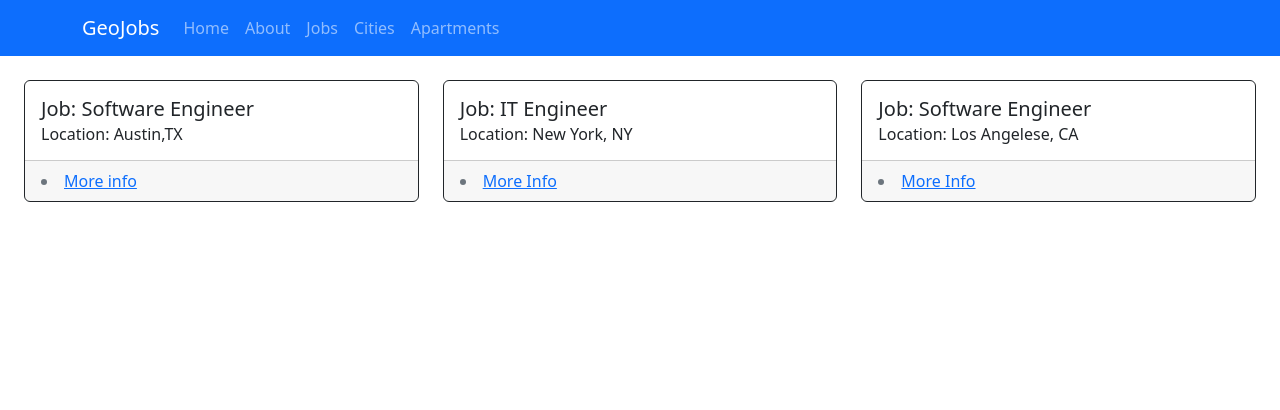
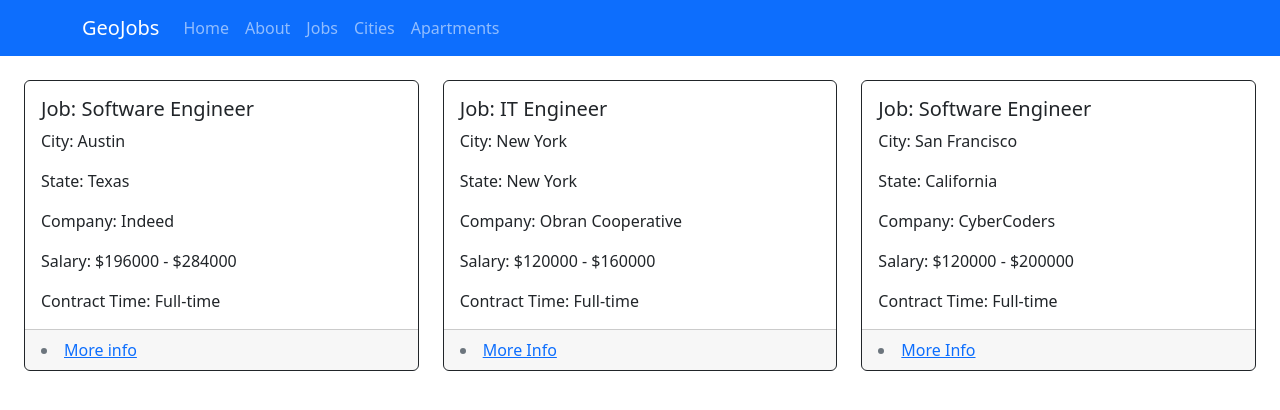
Before and after one commit to coleamlong/GeoJobs, a React (Create React App) app in the folder front-end/: page /jobs in a window 1280 px wide. Shown: the top 410 px of the page. Built offline with nearby package versions, Linux system fonts and the light colour scheme.

Commit message:
Updated instance information

```diff
--- a/front-end/src/components/Cards/ApartmentCard.jsx
+++ b/front-end/src/components/Cards/ApartmentCard.jsx
@@ -13,7 +13,11 @@ const ApartmentCard = () => {
                 <Card border='dark'>
                     <Card.Body>
                         <Card.Title>Chelsea On Lamar Apartments</Card.Title>
-                        <Card.Subtitle>Location: Austin, TX</Card.Subtitle>
+                        <Card.Text>City: Austin</Card.Text>
+                        <Card.Text>State: Texas</Card.Text>
+                        <Card.Text>Number of Reviews: 15</Card.Text>
+                        <Card.Text>Rating: 4.5</Card.Text>
+                        <Card.Text>$1,445 - $2,395 per month</Card.Text>
                     </Card.Body>
                     <Card.Footer className='text-muted'>
                     <li>
@@ -26,7 +30,11 @@ const ApartmentCard = () => {
                 <Card border='dark'>
                     <Card.Body>
                         <Card.Title>City Wide Apartments</Card.Title>
-                        <Card.Subtitle>Location: New York, NY</Card.Subtitle>
+                        <Card.Text>City: New York</Card.Text>
+                        <Card.Text>State: New York</Card.Text>
+                        <Card.Text>Number of Reviews: 102</Card.Text>
+                        <Card.Text>Rating: 4.5</Card.Text>
+                        <Card.Text>$2,650 - $16,950 per month</Card.Text>
                     </Card.Body>
                     <Card.Footer className='text-muted'>
                     <li>
@@ -39,7 +47,11 @@ const ApartmentCard = () => {
                 <Card border='dark'>
                     <Card.Body>
                         <Card.Title>Lakewood Apartments At Lake Merced</Card.Title>
-                        <Card.Subtitle>Location: San Francisco, CA</Card.Subtitle>
+                        <Card.Text>City: San Francisco</Card.Text>
+                        <Card.Text>State: California</Card.Text>
+                        <Card.Text>Number of Reviews: 62</Card.Text>
+                        <Card.Text>Rating: 3.0</Card.Text>
+                        <Card.Text>$2,199 - $3,869 per month</Card.Text>
                     </Card.Body>
                     <Card.Footer className='text-muted'>
                     <li>
--- a/front-end/src/components/Cards/CityCard.jsx
+++ b/front-end/src/components/Cards/CityCard.jsx
@@ -12,10 +12,11 @@ const CityCard = () => {
                 <Card border='dark'>
                     <Card.Body>
                         <Card.Title>City Name: Austin</Card.Title>
-                        <Card.Subtitle>Located in: TX</Card.Subtitle>
-                        <Card.Text>
-                          Family Friendly: yes
-                        </Card.Text>
+                        <Card.Subtitle>Located in: Texas</Card.Subtitle>
+                        <Card.Text>Population: 790390</Card.Text>
+                        <Card.Text>Family Friendly: yes</Card.Text>
+                        <Card.Text>Average Rating: 4.27</Card.Text>
+                        <Card.Text>Budget Score: 7/8</Card.Text>
                     </Card.Body>
                     <Card.Footer className='text-muted'>
                     <li>
@@ -28,10 +29,11 @@ const CityCard = () => {
             <Card border='dark'>
                     <Card.Body>
                         <Card.Title>City Name: New York</Card.Title>
-                        <Card.Subtitle>Located in: NY</Card.Subtitle>
-                        <Card.Text>
-                          Family Friendly: yes
-                        </Card.Text>
+                        <Card.Subtitle>Located in: New York</Card.Subtitle>
+                        <Card.Text>Population: 8175133</Card.Text>
+                        <Card.Text>Family Friendly: yes</Card.Text>
+                        <Card.Text>Average Rating: 4.31</Card.Text>
+                        <Card.Text>Budget Score: 8/8</Card.Text>
                     </Card.Body>
                     <Card.Footer className='text-muted'>
                     <li>
@@ -44,10 +46,11 @@ const CityCard = () => {
             <Card border='dark'>
                     <Card.Body>
                         <Card.Title>City Name: San Francisco</Card.Title>
-                        <Card.Subtitle>Located in: CA</Card.Subtitle>
-                        <Card.Text>
-                          Family Friendly: yes
-                        </Card.Text>
+                        <Card.Subtitle>Located in: California</Card.Subtitle>
+                        <Card.Text>Population: 805235</Card.Text>
+                        <Card.Text>Family Friendly: yes</Card.Text>
+                        <Card.Text>Average Rating: 4.47</Card.Text>
+                        <Card.Text>Budget Score: 8/8</Card.Text>
                     </Card.Body>
                     <Card.Footer className='text-muted'>
                     <li>
--- a/front-end/src/components/Cards/JobCard.jsx
+++ b/front-end/src/components/Cards/JobCard.jsx
@@ -12,7 +12,11 @@ const JobCard = () => {
                 <Card border='dark'>
                     <Card.Body>
                         <Card.Title>Job: Software Engineer</Card.Title>
-                        <Card.Subtitle>Location: Austin,TX</Card.Subtitle>
+                        <Card.Text>City: Austin</Card.Text>
+                        <Card.Text>State: Texas</Card.Text>
+                        <Card.Text>Company: Indeed</Card.Text>
+                        <Card.Text>Salary: $196000 - $284000</Card.Text>
+                        <Card.Text>Contract Time: Full-time</Card.Text>
                     </Card.Body>
                     <Card.Footer className='text-muted'>
                     <li>
@@ -25,7 +29,11 @@ const JobCard = () => {
             <Card border='dark'>
                     <Card.Body>
                         <Card.Title>Job: IT Engineer</Card.Title>
-                        <Card.Subtitle>Location: New York, NY</Card.Subtitle>
+                        <Card.Text>City: New York</Card.Text>
+                        <Card.Text>State: New York</Card.Text>
+                        <Card.Text>Company: Obran Cooperative</Card.Text>
+                        <Card.Text>Salary: $120000 - $160000</Card.Text>
+                        <Card.Text>Contract Time: Full-time</Card.Text>
                     </Card.Body>
                     <Card.Footer className='text-muted'>
                     <li>
@@ -38,7 +46,11 @@ const JobCard = () => {
                 <Card border='dark'>
                     <Card.Body>
                         <Card.Title>Job: Software Engineer</Card.Title>
-                        <Card.Subtitle>Location: Los Angelese, CA</Card.Subtitle>
+                        <Card.Text>City: San Francisco</Card.Text>
+                        <Card.Text>State: California</Card.Text>
+                        <Card.Text>Company: CyberCoders</Card.Text>
+                        <Card.Text>Salary: $120000 - $200000</Card.Text>
+                        <Card.Text>Contract Time: Full-time</Card.Text>
                     </Card.Body>
                     <Card.Footer className='text-muted'>
                     <li>
--- a/front-end/src/views/Apartment.jsx
+++ b/front-end/src/views/Apartment.jsx
@@ -11,7 +11,7 @@ const apartments = [
   {
   name: "Chelsea On Lamar Apartments",
   location: "5106 N Lamar Blvd, Austin, TX 78751",
-  price: "$1643 - 2664",
+  price: "$1,445 - $2,395 per month",
   number_reviews: "15",
   type: "Apartment",
   rating: "4.5",
@@ -33,12 +33,13 @@ const apartments = [
   {
     name: "City Wide Apartments",
     location: "555 Eighth Ave, Ste 2310, New York, NY 10018",
+    price: "$2,650 - $16,950 per month",
     number_reviews: "102",
     type: "Apartment",
     rating: "4.5",
     phone: "(212) 695-4360",
     yelp:"https://www.yelp.com/biz/city-wide-apartments-new-york-2?adjust_creative=rwhM1JhUkzSVVIH6ED_qaQ&utm_campaign=yelp_api_v3&utm_medium=api_v3_business_search&utm_source=rwhM1JhUkzSVVIH6ED_qaQ",
-    img: "https://s3-media2.fl.yelpcdn.com/bphoto/ieLA3JCzPTp8fDsSPDJqdA/o.jpg",
+    img: "https://s3-media0.fl.yelpcdn.com/bphoto/PhDoKjaH_E6ImMp3pJatdQ/o.jpg",
     map: <iframe
       src="https://www.google.com/maps/embed?pb=!1m18!1m12!1m3!1d3022.332451784567!2d-73.9942477842867!3d40.75471214293765!2m3!1f0!2f0!3f0!3m2!1i1024!2i768!4f13.1!3m3!1m2!1s0x89c259ad1c5bcb2b%3A0x298838dd23170b10!2s555%208th%20Ave%20%232310%2C%20New%20York%2C%20NY%2010018!5e0!3m2!1sen!2sus!4v1664842910317!5m2!1sen!2sus"
       width={600}
@@ -54,6 +55,7 @@ const apartments = [
   {
     name: "Lakewood Apartments At Lake Merced",
     location: "511 John Muir Dr, San Francisco, CA 94132",
+    price: "$2,199 - $3,869 per month",
     number_reviews: "62",
     type: "Apartment",
     rating: "3.0",
@@ -105,6 +107,9 @@ const Apartment = () => {
                 Type: {apartments[id - 1].type}
               </Typography>
               <Typography variant="body2" color="text.secondary">
+                Price: {apartments[id - 1].price}
+              </Typography>
+              <Typography variant="body2" color="text.secondary">
                 Number of Reviews: {apartments[id - 1].number_reviews}
               </Typography>
               <Typography variant="body2" color="text.secondary">
```
